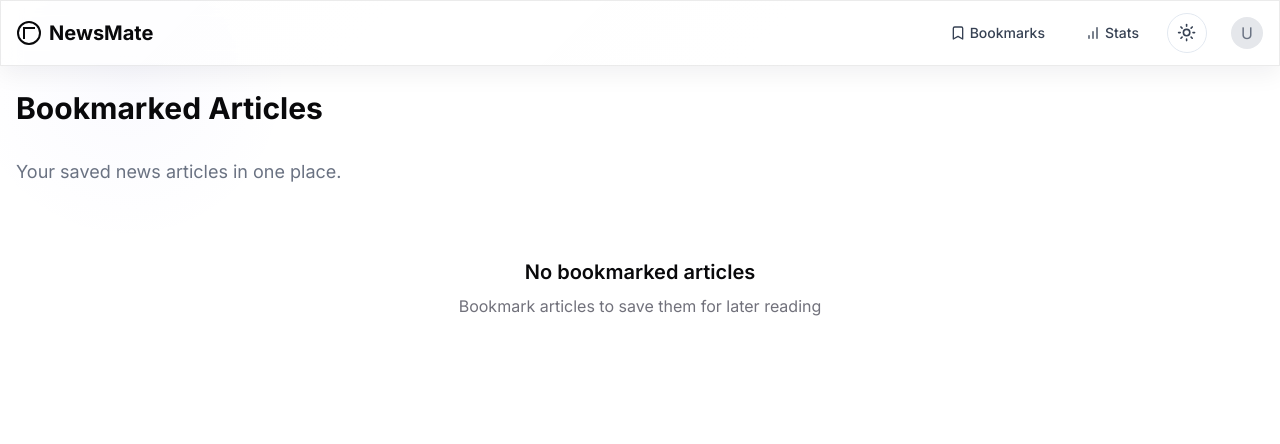
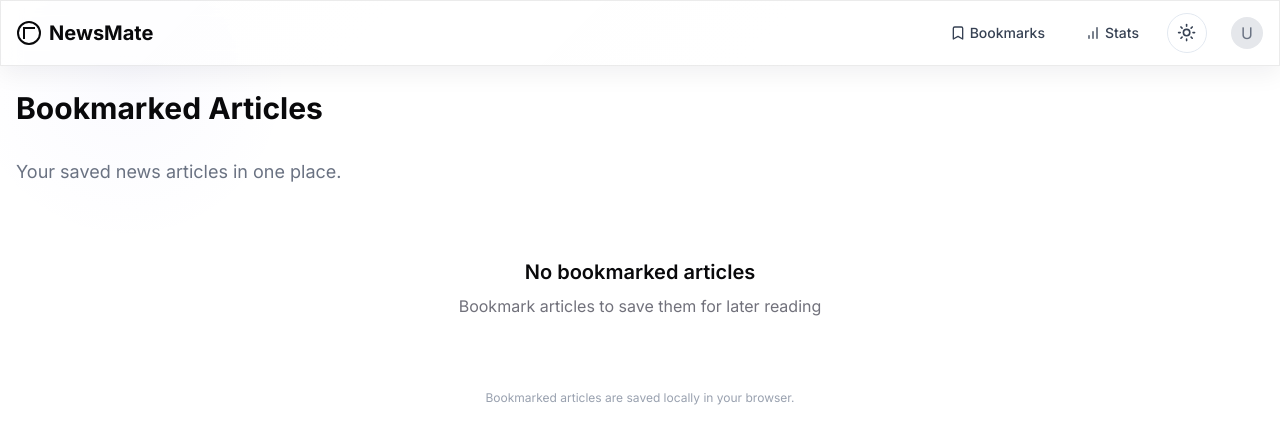
Before and after one commit to hamzaiftikhhar/InShorts-AI, a Next.js app: page /bookmarks in a window 1280 px wide. Shown: the top 444 px of the page. Built offline with nearby package versions, Linux system fonts and the light colour scheme.

Commit message:
chore: Add footer notes to bookmarks and trending pages

```diff
--- a/app/bookmarks/page.tsx
+++ b/app/bookmarks/page.tsx
@@ -12,6 +12,7 @@ export default function BookmarksPage() {
           <BookmarkedArticles />
         </Suspense>
       </div>
+      <footer className="mt-8 text-xs text-gray-400 text-center">Bookmarked articles are saved locally in your browser.</footer>
     </main>
   )
 }
--- a/app/trending/page.tsx
+++ b/app/trending/page.tsx
@@ -7,6 +7,7 @@ export default function TrendingPage() {
       <p className="mb-2">Explore the most popular topics in the news right now.</p>
       <p className="text-sm text-gray-500">Updated every hour for fresh trends.</p>
       {/* You can add more content or fetch trending topics dynamically here */}
+      <footer className="mt-8 text-xs text-gray-400 text-center">Trending topics are based on aggregated news data.</footer>
     </div>
   );
 }
```
